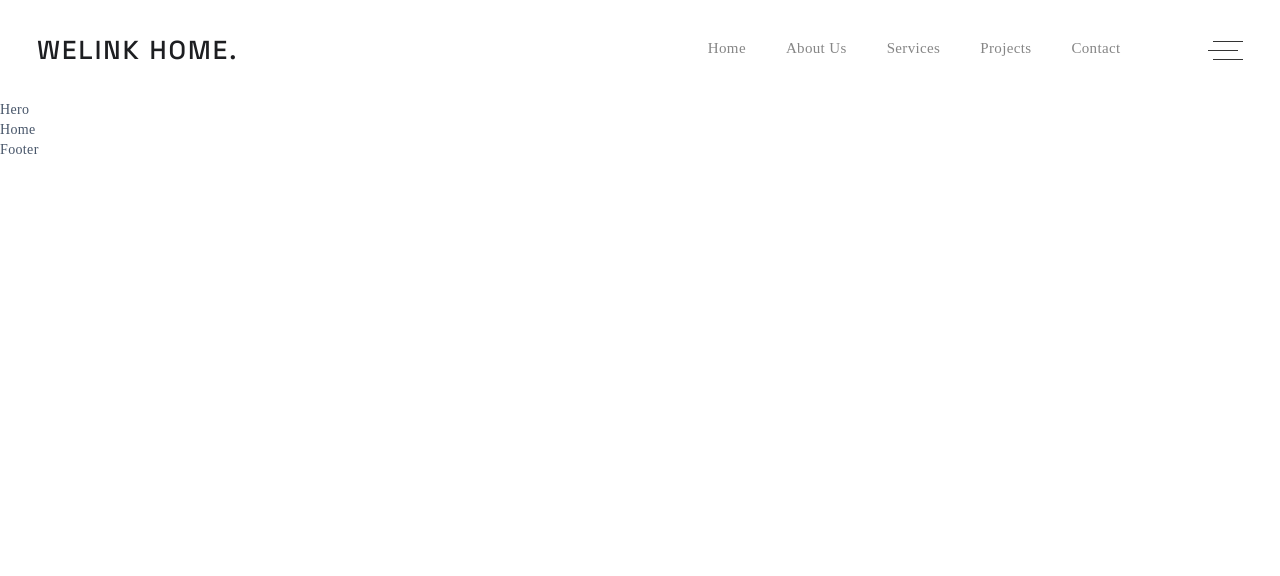
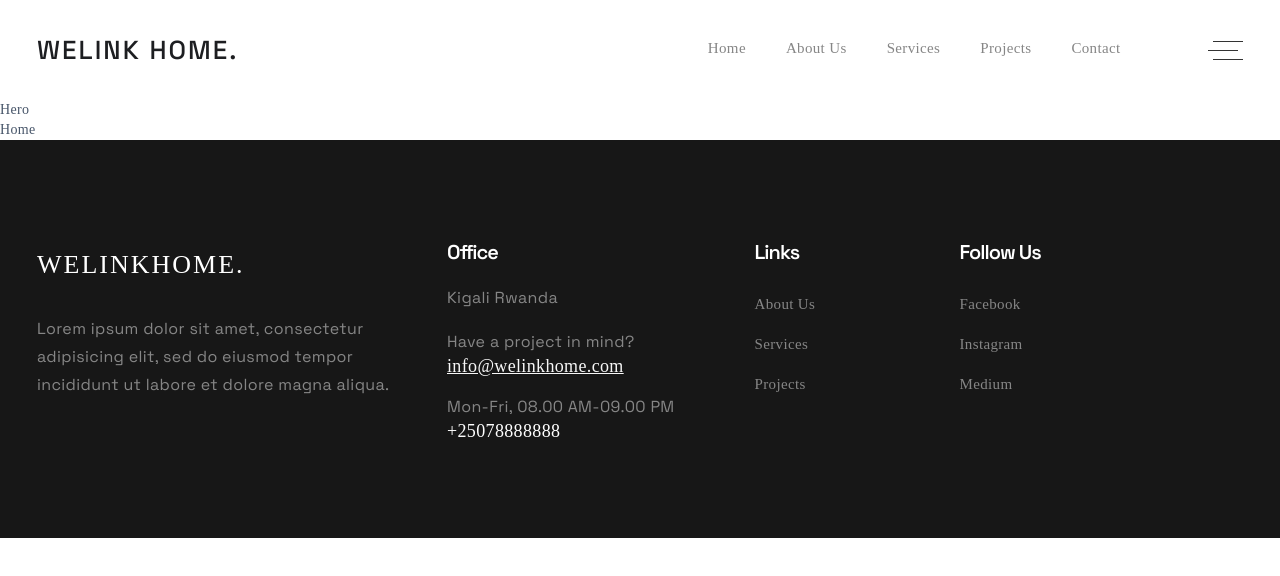
Before and after one commit to kajugadaniels/sell-house-django-reactjs, a React (Vite) app in the folder client/: page / in a window 1280 px wide. Shown: the top 576 px of the page. Built offline with nearby package versions, Linux system fonts and the light colour scheme; a web font is replaced by a local one.

Commit message:
Design footer

```diff
--- a/client/src/user/components/Footer.jsx
+++ b/client/src/user/components/Footer.jsx
@@ -2,7 +2,57 @@ import React from 'react'
 
 const Footer = () => {
     return (
-        <div>Footer</div>
+        <footer className="footer-area">
+            <div className="container">
+                <div className="footer-up">
+                    <div className="row gy-5">
+                        <div className="col-lg-4 col-md-6 col-sm-12">
+                            <a href="/" className="logo">WeLinkHome.</a>
+                            <p>
+                                Lorem ipsum dolor sit amet, consectetur adipisicing elit, sed do eiusmod tempor incididunt ut labore et dolore magna aliqua.
+                            </p>
+                        </div>
+                        <div className="col-lg-3 col-md-6">
+                            <h5>Office</h5>
+                            <p>
+                                Kigali Rwanda
+                            </p>
+                            <div className="company-email">
+                                <p>Have a project in mind?</p>
+                                <a href="#">info@welinkhome.com</a>
+                            </div>
+                            <div className="phone-number">
+                                <p>Mon-Fri, 08.00 AM-09.00 PM</p>
+                                <a href="#">+25078888888</a>
+                            </div>
+
+                        </div>
+                        <div className="col-lg-2 col-md-6 com-sm-12">
+                            <h5>Links</h5>
+                            <ul>
+                                <li>
+                                    <a href="/about">About Us</a>
+                                    <a href="/services">Services</a>
+                                    <a href="/projects">Projects</a>
+                                </li>
+                            </ul>
+                        </div>
+                        <div className="col-lg-3 col-md-6 col-sm-12">
+                            <h5>Follow Us</h5>
+                            <ul>
+                                <li>
+                                    <div className="social-area">
+                                        <a href="#">Facebook</a>
+                                        <a href="#">Instagram</a>
+                                        <a href="#">Medium</a>
+                                    </div>
+                                </li>
+                            </ul>
+                        </div>
+                    </div>
+                </div>
+            </div>
+        </footer>
     )
 }
 
```
